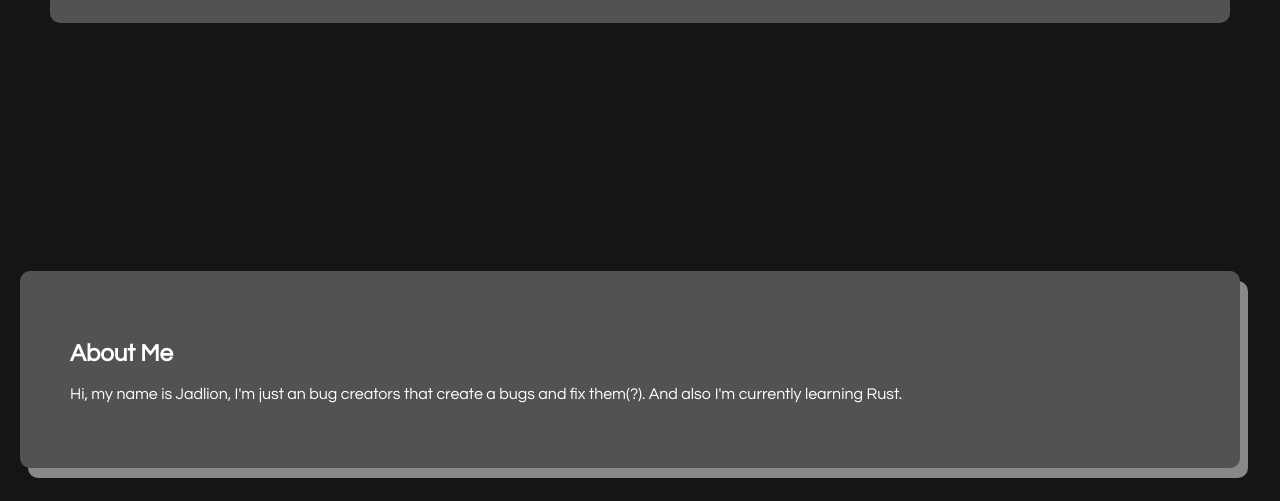
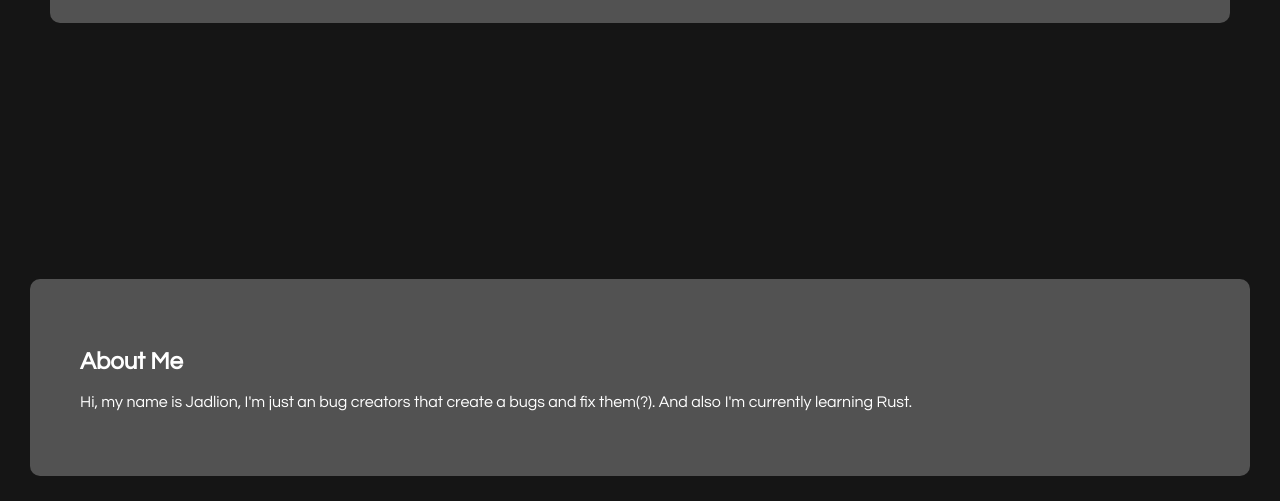
Before and after one commit to Rifzkhy/jad-web, a plain HTML site: page index.html in a window 1280 px wide. In both pictures the pointer is over the element 640 px from the left and 676 px from the top of the page. Shown: the part 299-800 px from the top of the page. Drawn offline with nearby package versions, Linux system fonts and the light colour scheme.

Commit message:
Change animation

```diff
--- a/assets/style.css
+++ b/assets/style.css
@@ -29,12 +29,14 @@ body {
 }
 
 .shadow-box {
+	box-shadow: 8px 10px #888888;
+	transform: translate(-10px, -8px);
 	transition: 0.5s;
 }
 
 .shadow-box:hover {
-	box-shadow: 8px 10px #888888;
-	transform: translate(-10px, -8px);
+	transform: none;
+	box-shadow: none;
 }
 
 #about {
--- a/index.html
+++ b/index.html
@@ -11,7 +11,7 @@
 	<link rel="stylesheet" href="https://cdnjs.cloudflare.com/ajax/libs/font-awesome/5.15.4/css/all.min.css" integrity="sha512-1ycn6IcaQQ40/MKBW2W4Rhis/DbILU74C1vSrLJxCq57o941Ym01SwNsOMqvEBFlcgUa6xLiPY/NS5R+E6ztJQ==" crossorigin="anonymous" referrerpolicy="no-referrer" />
 	<link rel="stylesheet" href="assets/style.css">
 	<link rel="stylesheet" href="https://cdn.jsdelivr.net/gh/devicons/devicon@v2.14.0/devicon.min.css">
-	<link rel="shortcut icon" type="image/x-icon" href="https://avatars3.githubusercontent.com/u/48410066?s=460&u=4974cc49a74c8d4aef5988174bf72a3b7a4427ac&v=4">
+	<link rel="icon" href="https://avatars3.githubusercontent.com/u/48410066?s=460&u=4974cc49a74c8d4aef5988174bf72a3b7a4427ac&v=4">
 	<title>Jadlion :3</title>
 </head>
 <body>
```
